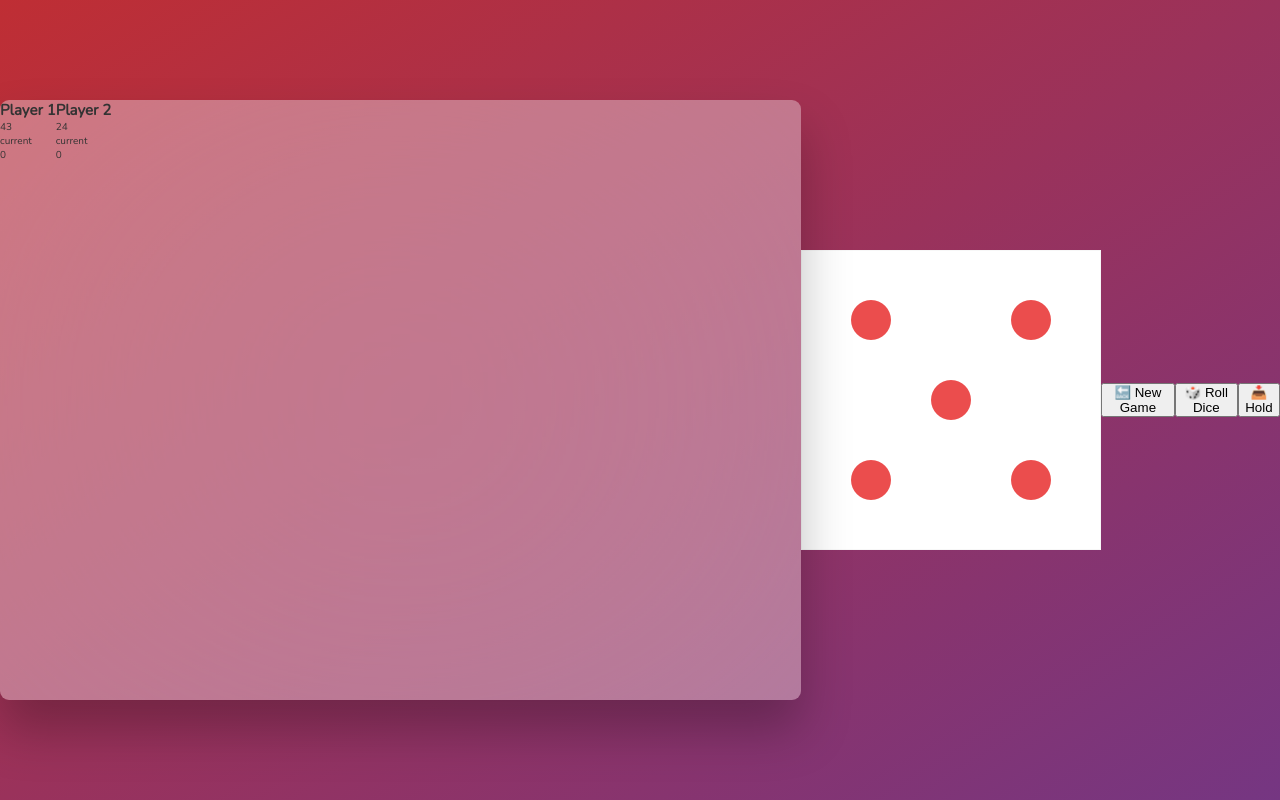
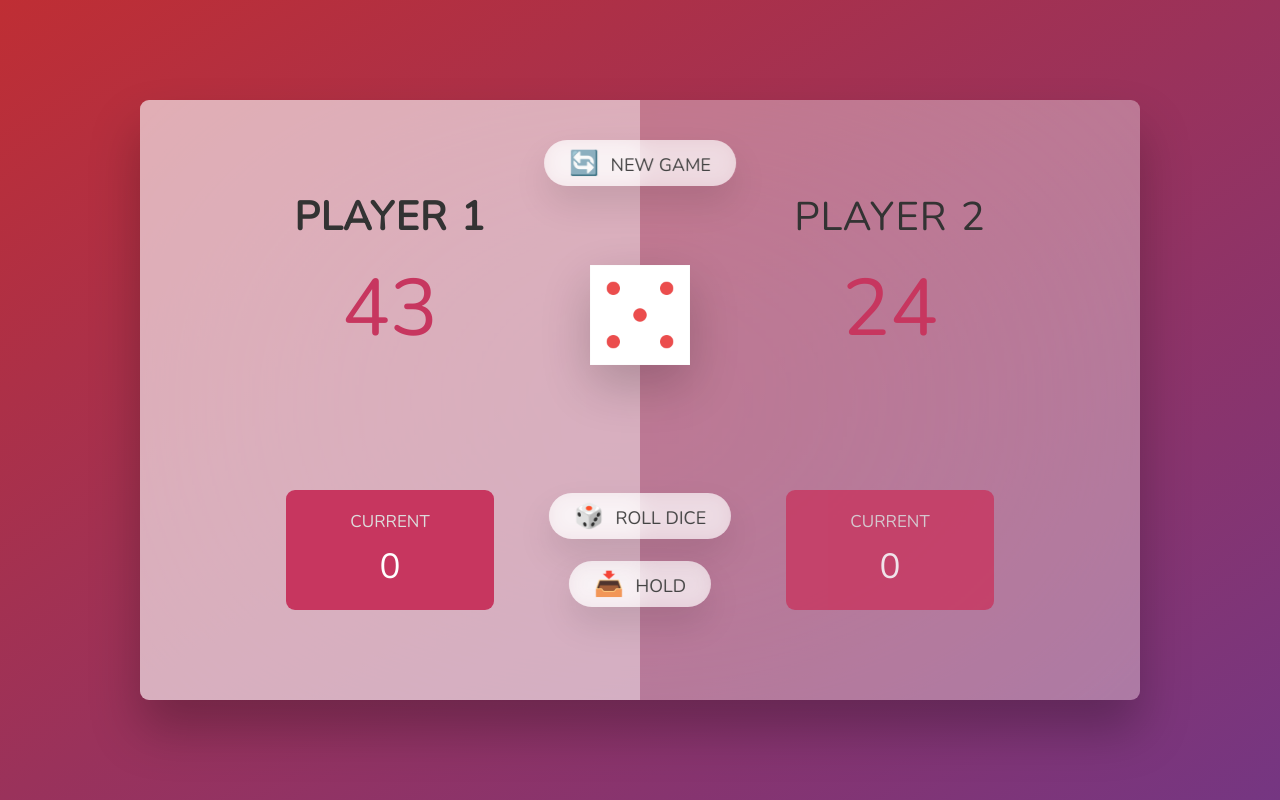
Before and after one commit to alecanonm/pig-game, a plain HTML site: page index.html in a window 1280 px wide. Drawn offline with nearby package versions, Linux system fonts and the light colour scheme.

Commit message:
I fixed some errors that i have when i made merge to css file

```diff
--- a/index.html
+++ b/index.html
@@ -2,35 +2,35 @@
 <html lang="en">
   <head>
     <meta charset="UTF-8" />
-    <meta http-equiv="X-UA-Compatible" content="IE=edge" />
     <meta name="viewport" content="width=device-width, initial-scale=1.0" />
+    <meta http-equiv="X-UA-Compatible" content="ie=edge" />
     <link rel="stylesheet" href="style.css" />
     <title>Pig Game</title>
   </head>
   <body>
     <main>
-      <section>
-        <h2>Player 1</h2>
-        <p>43</p>
-        <div>
-          <p>current</p>
-          <p>0</p>
+      <section class="player player--0 player--active">
+        <h2 class="name" id="name--0">Player 1</h2>
+        <p class="score" id="score--0">43</p>
+        <div class="current">
+          <p class="current-label">Current</p>
+          <p class="current-score" id="current--0">0</p>
         </div>
       </section>
-      <section>
-        <h2>Player 2</h2>
-        <p>24</p>
-        <div>
-          <p>current</p>
-          <p>0</p>
+      <section class="player player--1">
+        <h2 class="name" id="name--1">Player 2</h2>
+        <p class="score" id="score--1">24</p>
+        <div class="current">
+          <p class="current-label">Current</p>
+          <p class="current-score" id="current--1">0</p>
         </div>
       </section>
+
+      <img src="images/dice-5.png" alt="Playing dice" class="dice" />
+      <button class="btn btn--new">🔄 New game</button>
+      <button class="btn btn--roll">🎲 Roll dice</button>
+      <button class="btn btn--hold">📥 Hold</button>
     </main>
-
-    <img src="images/dice-5.png" alt="" />
-    <button>🔙 New Game</button>
-    <button>🎲 Roll Dice</button>
-    <button>📥 Hold</button>
     <script src="script.js"></script>
   </body>
 </html>
```
